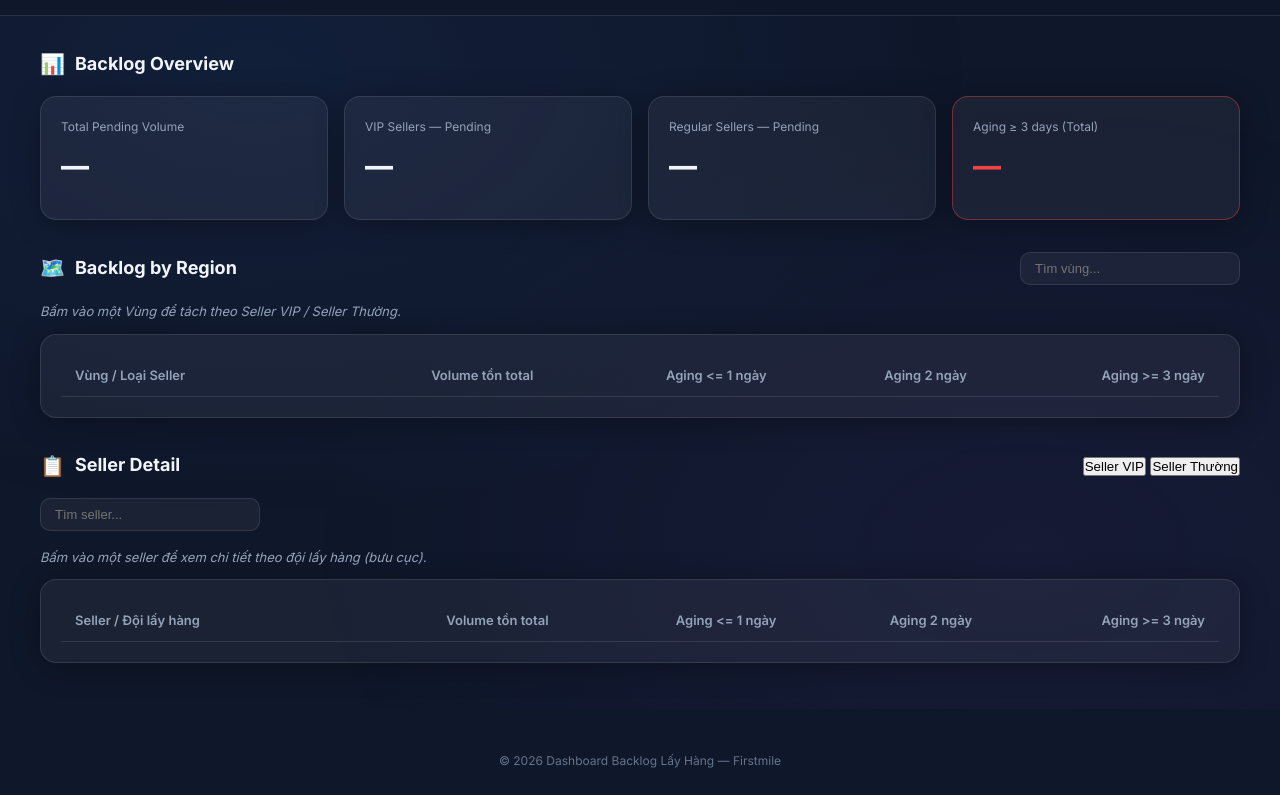
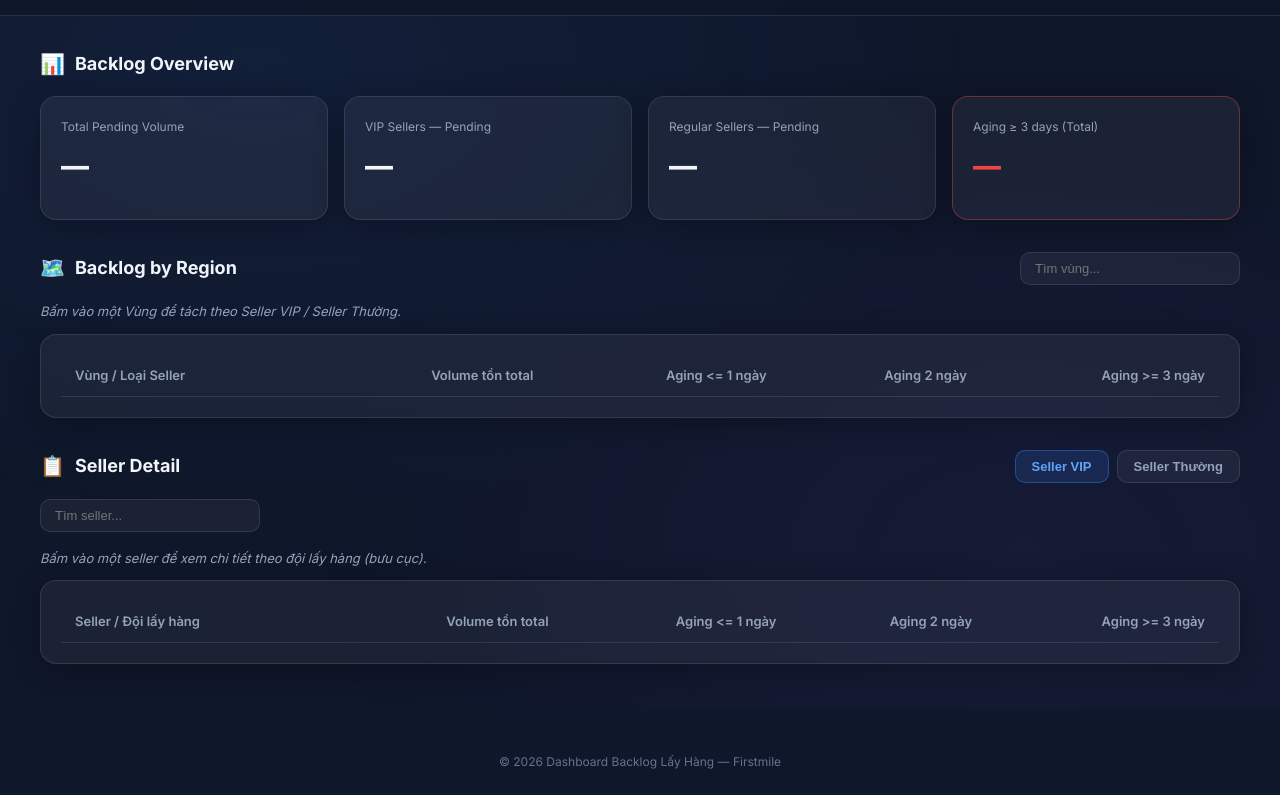
Before and after one commit to Myletuyen/Report-Pickup, a website: page index.html in a window 1280 px wide. Shown: the part 91-886 px from the top of the page. Drawn offline with Linux system fonts and the light colour scheme; no server answers.

Commit message:
Update index.css

```diff
--- a/index.css
+++ b/index.css
@@ -102,6 +102,15 @@ body::before {
 }
 .search-box:focus { outline: none; border-color: var(--blue); }
 
+.tab-group { display: flex; gap: 8px; }
+.tab-btn {
+    background: var(--bg-card); border: 1px solid var(--border-color); color: var(--text-secondary);
+    padding: 8px 16px; border-radius: var(--radius-sm); font-size: 13px; font-weight: 600; cursor: pointer;
+    transition: all .15s ease;
+}
+.tab-btn:hover { color: var(--text-primary); }
+.tab-btn.active { background: rgba(59,130,246,.15); border-color: rgba(59,130,246,.4); color: var(--blue-light); }
+
 .kpi-grid { display: grid; grid-template-columns: repeat(auto-fit, minmax(220px, 1fr)); gap: 16px; }
 .kpi-card {
     background: var(--bg-card); border: 1px solid var(--border-color); border-radius: var(--radius);
```
